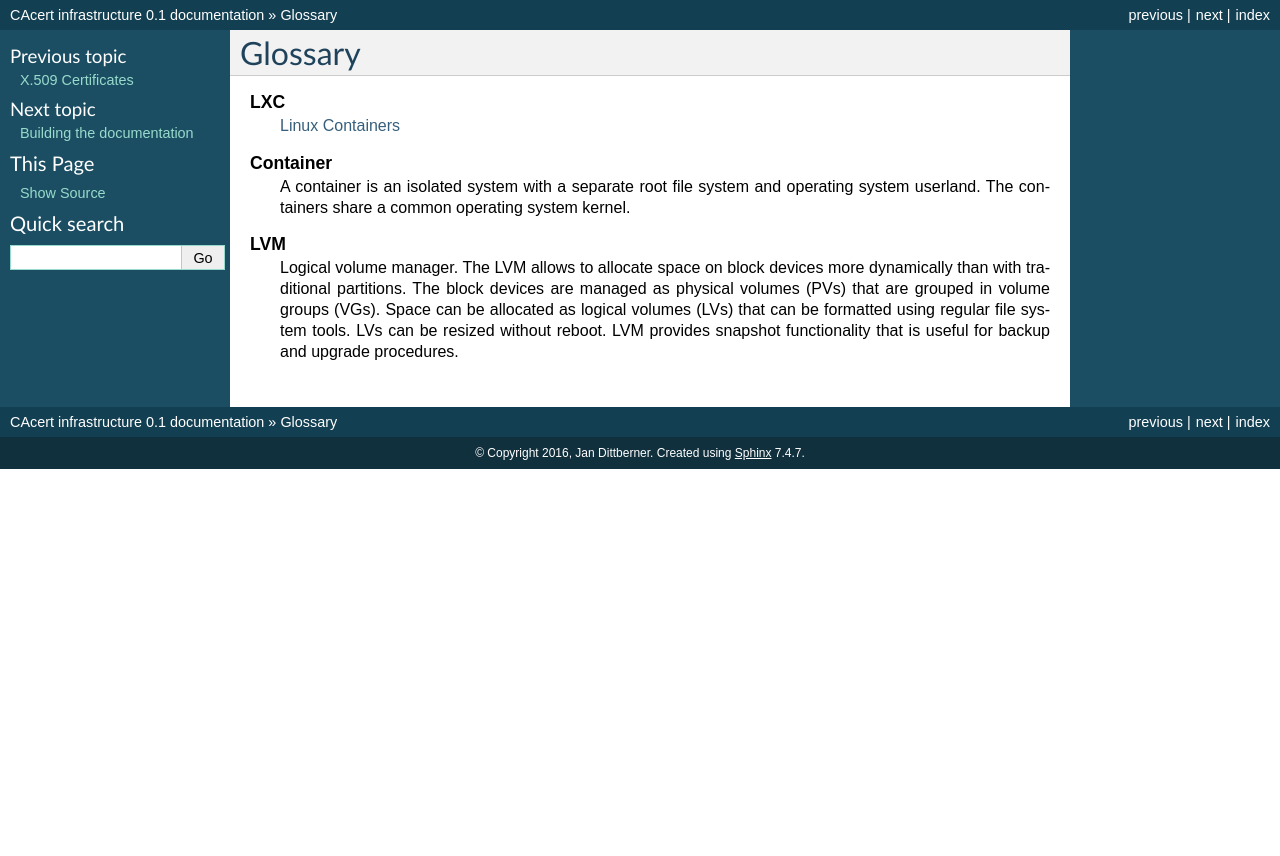
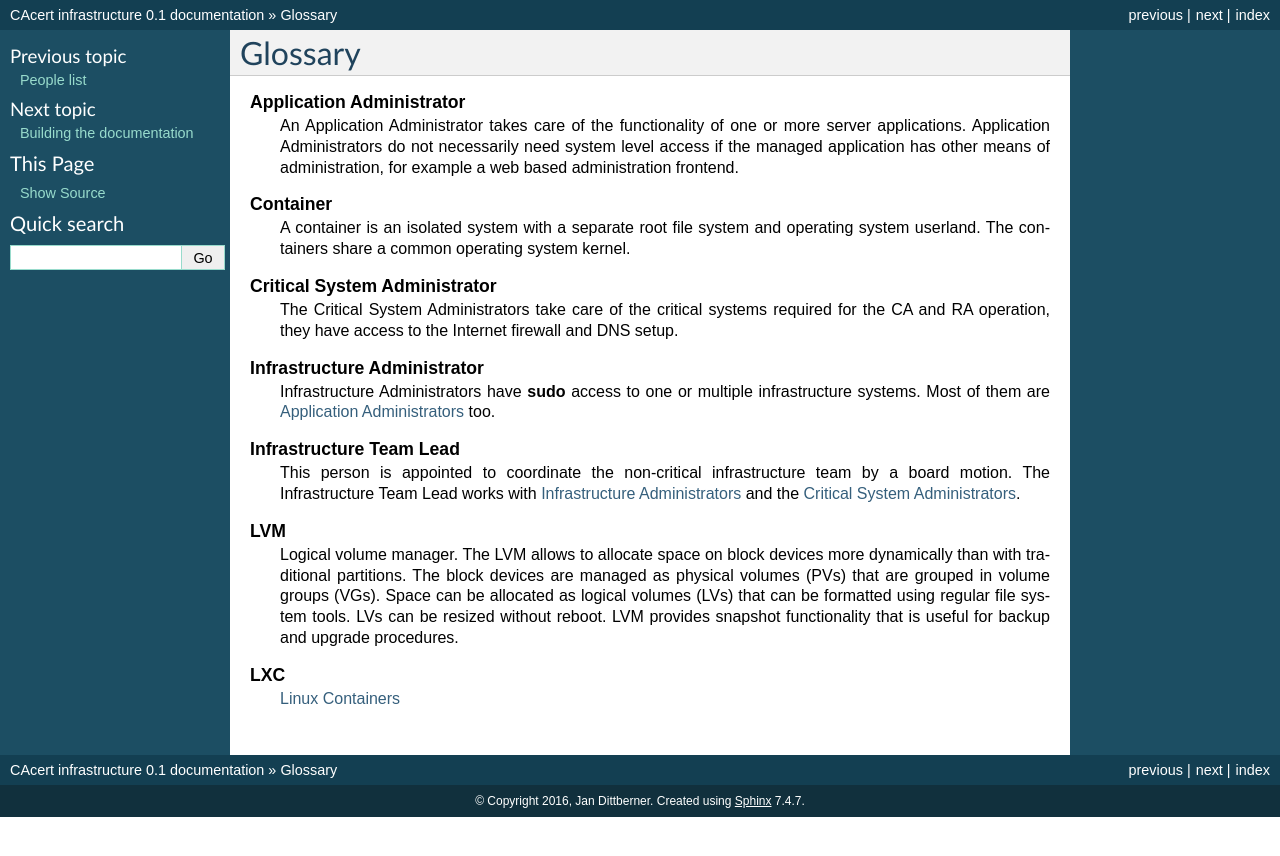
Before and after one commit to CAcertOrg/cacert-infradocs, a Sphinx documentation site: the page built from docs/glossary.rst, in a window 1280 px wide. Shown: the top 856 px of the page. Built offline with Sphinx 7.4.7, drawn with Linux system fonts in a browser that asks for light colours.

Commit message:
Move people information to separate page
This commit moves the contact information for people to a separate page
and adds some role descriptions. This allows to maintain contact
information and other person related data in a single place. The
glossary is now marked as sorted.

```diff
--- a/docs/glossary.rst
+++ b/docs/glossary.rst
@@ -2,6 +2,7 @@ Glossary
 ========
 
 .. glossary::
+   :sorted:
 
    LXC
       `Linux Containers <https://linuxcontainers.org/>`_
@@ -19,3 +20,26 @@ Glossary
       formatted using regular file system tools. LVs can be resized without
       reboot. LVM provides snapshot functionality that is useful for backup and
       upgrade procedures.
+
+   Infrastructure Team Lead
+      This person is appointed to coordinate the non-critical infrastructure
+      team by a board motion. The Infrastructure Team Lead works with
+      :term:`Infrastructure Administrators <Infrastructure Administrator>` and
+      the :term:`Critical System Administrators <Critical System
+      Administrator>`.
+
+   Infrastructure Administrator
+      Infrastructure Administrators have :program:`sudo` access to one or
+      multiple infrastructure systems. Most of them are :term:`Application
+      Administrators <Application Administrator>` too.
+
+   Critical System Administrator
+      The Critical System Administrators take care of the critical systems
+      required for the CA and RA operation, they have access to the Internet
+      firewall and DNS setup.
+
+   Application Administrator
+      An Application Administrator takes care of the functionality of one or
+      more server applications. Application Administrators do not necessarily
+      need system level access if the managed application has other means of
+      administration, for example a web based administration frontend.
--- a/docs/index.rst
+++ b/docs/index.rst
@@ -20,6 +20,7 @@ Contents:
    iplist
    sshkeys
    certlist
+   people
    glossary
    building
 
```
Also changed, not shown: docs/people.rst (added, +93 -0 lines), docs/systems/arbitration.rst (+2 -7 lines), docs/systems/blog.rst (+21 -29 lines), docs/systems/board.rst (+4 -10 lines), docs/systems/infra02.rst (+3 -9 lines).
